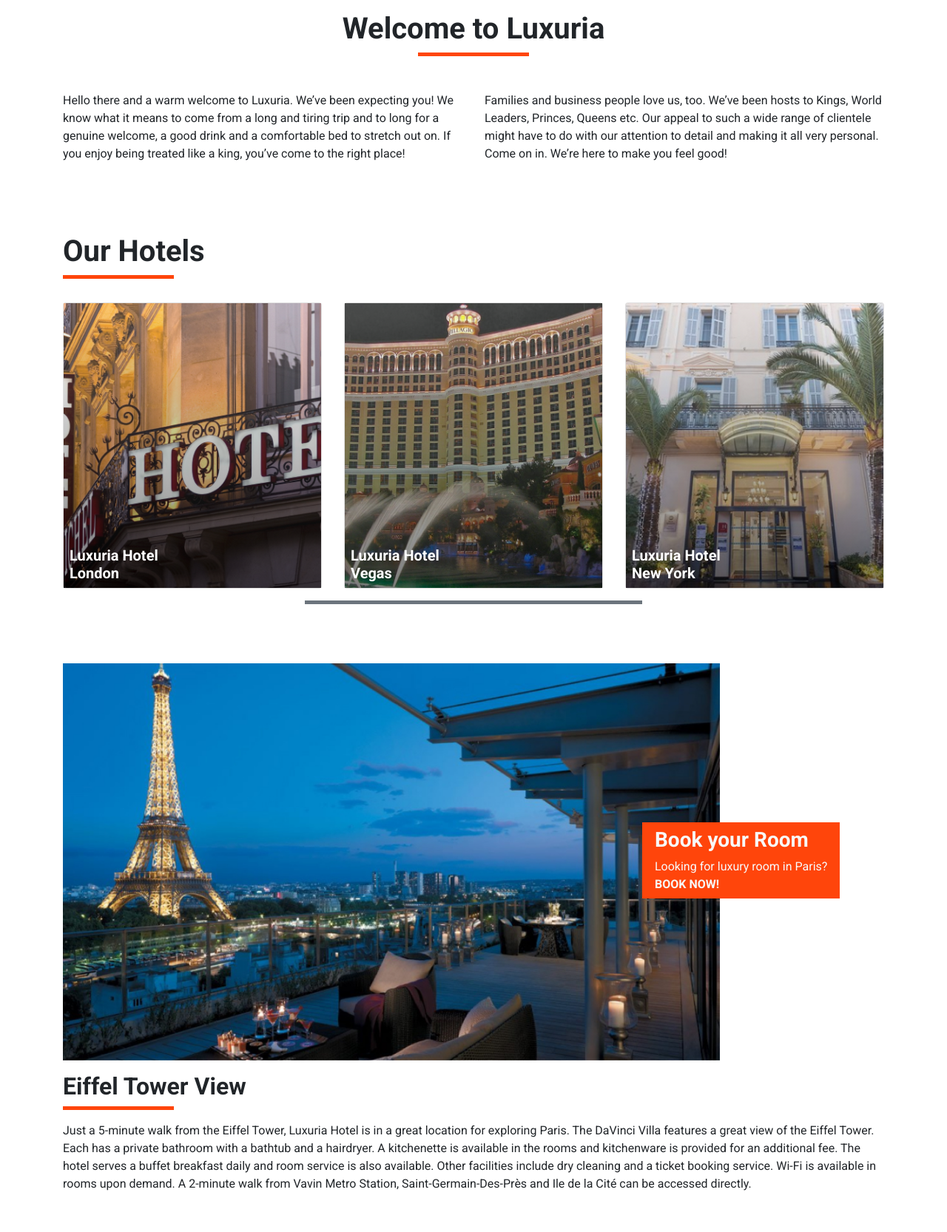
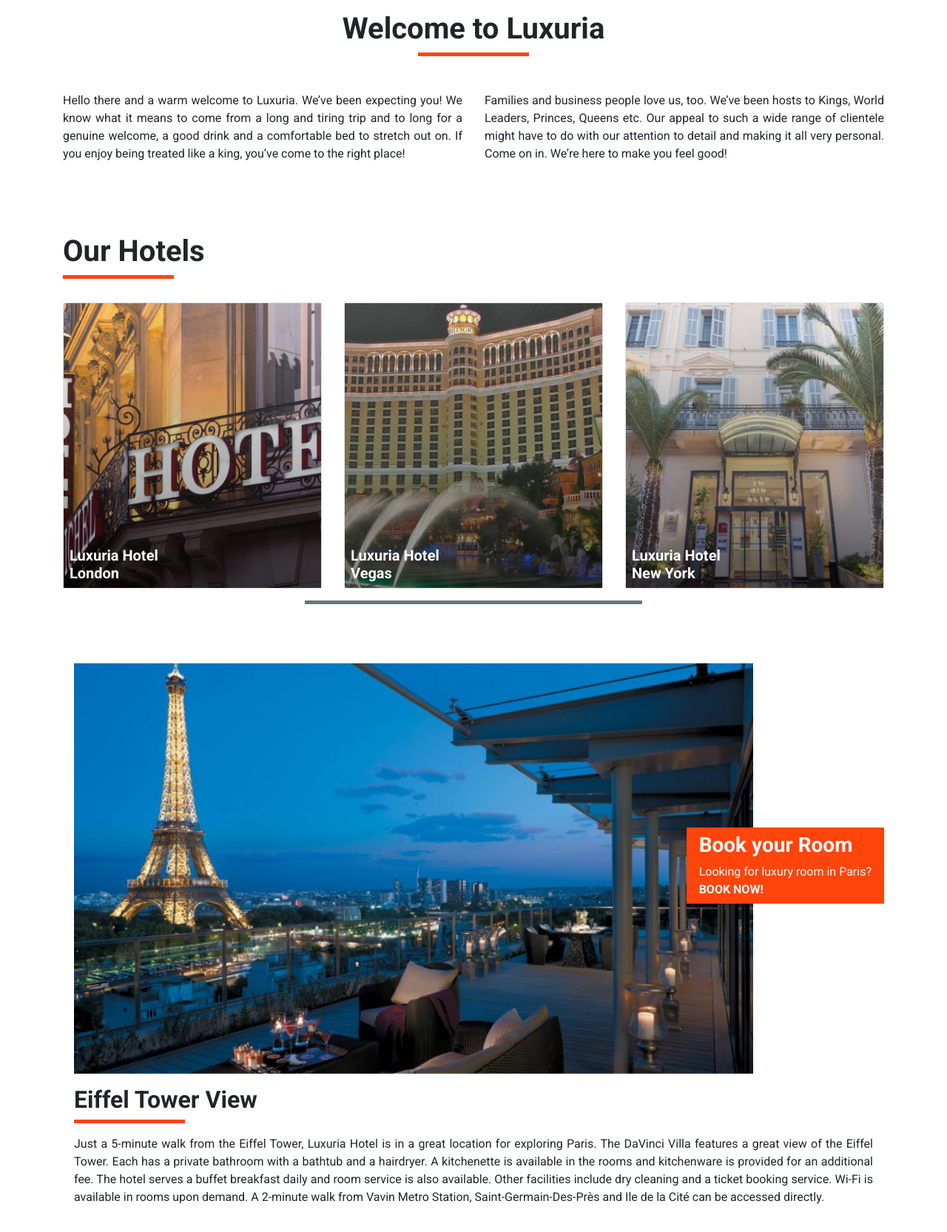
Before and after one commit to Davien21/Team-Olympians-FrontEnd-Hotel-Luxuria, a plain HTML site: page index.htm in a window 1280 px wide. Shown: the part 840-2506 px from the top of the page at 74% size. Drawn offline with nearby package versions, Linux system fonts and the light colour scheme.

Commit message:
Eifel correction

```diff
--- a/assets/css/aa-style.css
+++ b/assets/css/aa-style.css
@@ -4,7 +4,7 @@ body {
 #first {
   min-height: 100vh;
   background: linear-gradient(rgba(31, 33, 51, 0.4), rgba(11, 13, 35, 0.4)),
-    url(/assets/imgs/) center/cover no-repeat fixed;
+    url(/assets/imgs/bg-1.jpg) center/cover no-repeat fixed;
 }
 
 .aa-btn-luxuria {
--- a/index.htm
+++ b/index.htm
@@ -110,7 +110,7 @@
         <div class="row py-5">
           <!-- the notes, on a medium screen they re previewed inline and on a small screen, they're previewed block -->
           <div class="col-md-6">
-            <p>
+            <p class="text-justify">
               Hello there and a warm welcome to Luxuria. We’ve been expecting
               you! We know what it means to come from a long and tiring trip and
               to long for a genuine welcome, a good drink and a comfortable bed
@@ -119,7 +119,7 @@
             </p>
           </div>
           <div class="col-md-6">
-            <p>
+            <p class="text-justify">
               Families and business people love us, too. We’ve been hosts to
               Kings, World Leaders, Princes, Queens etc. Our appeal to such a
               wide range of clientele might have to do with our attention to
@@ -220,20 +220,20 @@
     <!-- eiffel tower, the fourth section -->
     <section id="fourth" class="py-5">
       <div class="container">
-        <div class="row">
+        <div class="row mx-auto">
           <!-- tower image -->
           <div class="col aa-pos-rel">
             <img
               src="/assets/imgs/hotel-4.jpg"
               alt=""
-              width="80%"
+              width="85%"
               class="d-none d-md-block"
             />
 
             <!-- button beside the tower image on lg/md screen, it gets hidden on small screen -->
             <button
               class="btn aa-btn-luxuria px-3 rounded-0 text-light text-left d-none d-md-block aa-pos-abs"
-              style="top: 40%; left: 70%;"
+              style="top: 40%; right: 0;"
             >
             <!-- the texts inside the button -->
               <h3 class="font-weight-bold">
@@ -279,7 +279,7 @@
             </div>
             <!-- title and underline ends here -->
             <!-- text -->
-            <p class="mt-3">
+            <p class="mt-3 text-justify">
               Just a 5-minute walk from the Eiffel Tower, Luxuria Hotel is in a
               great location for exploring Paris. The DaVinci Villa features a
               great view of the Eiffel Tower. Each has a private bathroom with a
```
